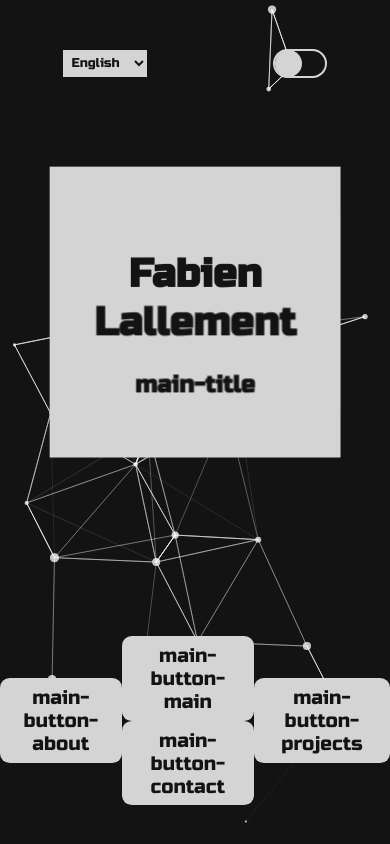
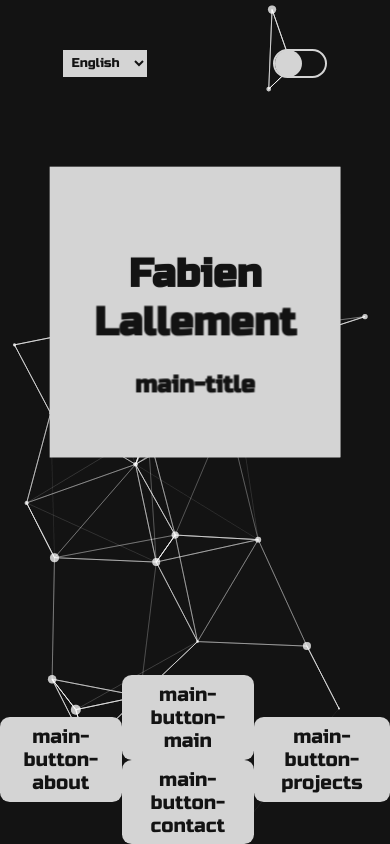
Before and after one commit to Befa222/portfolio-BW, a React (Create React App) app: page / in a window 390 px wide. Built offline with nearby package versions, Linux system fonts and the light colour scheme; no server answers.

Commit message:
changes project details font size

```diff
--- a/src/App.css
+++ b/src/App.css
@@ -166,7 +166,7 @@
   display: flex;
   justify-content: center;
   align-items: center;
-  bottom: 10vw;
+  top: 80%;
   width: 100%;
   height: 20vh;
   background-color: transparent;
@@ -786,7 +786,7 @@ textarea {
   }
   .flip-card-back {
     padding: 1vw;
-    font-size: clamp(0.64rem, 1.1vw, 1.8rem);
+    font-size: clamp(0.5rem, 1.1vw, 1.8rem);
   }
   .close-button1,
   #close-button2 {
@@ -848,7 +848,7 @@ textarea {
     font-size: clamp(1rem, 4vw, 6rem);
   }
   #controls-container {
-    bottom: 2vw;
+    top: 77%;
     height: 20vh;
   }
   #contact-main-button-container {
```
